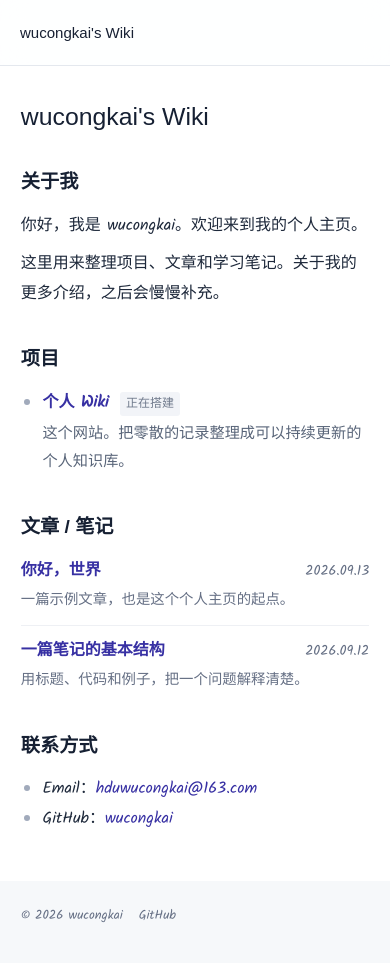
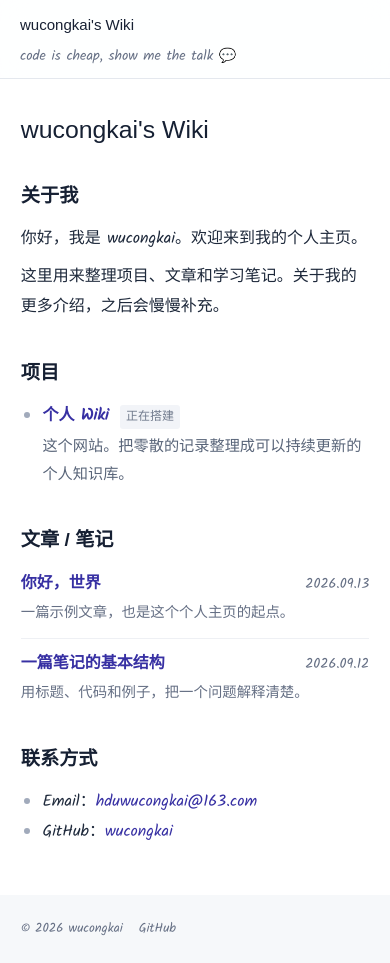
Before and after one commit to wucongkai/wucongkai.github.io, a Next.js app: page / in a window 390 px wide. Built offline with nearby package versions, Linux system fonts and the light colour scheme; a web font is replaced by a local one.

Commit message:
Add talk tagline to site header

```diff
--- a/app/globals.css
+++ b/app/globals.css
@@ -20,6 +20,7 @@ a:focus-visible, summary:focus-visible { outline: 2px solid var(--link); outline
 .site-header { position: sticky; top: 0; z-index: 30; background: rgb(255 255 255 / 88%); backdrop-filter: blur(12px); border-bottom: 1px solid var(--line); }
 .header-inner { max-width: 1080px; margin: auto; min-height: 65px; padding: .8rem 2rem; display: flex; gap: 2rem; align-items: center; }
 .wordmark { font-family: var(--heading-font); color: #172033; font-size: 1rem; white-space: nowrap; }
+.header-tagline { color: var(--muted); font-size: .95rem; line-height: 1.5; }
 .page-shell { max-width: 1040px; padding: 0 1.5rem; margin: 0 auto; }
 .paper { max-width: 800px; min-height: calc(100svh - 150px); padding: 3.4rem 3rem 3.7rem; background: var(--paper); border: 1px solid var(--line); border-top: 0; box-shadow: 0 4px 16px rgb(15 23 42 / 4%); }
 .eyebrow { color: var(--muted); font-family: 'Fira Mono', monospace; letter-spacing: .15em; font-size: .75rem; margin: 0 0 .65rem; }
@@ -83,6 +84,7 @@ li::marker { color: #a1aabb; }
 @media (max-width: 767px) {
   .header-inner { flex-wrap: wrap; gap: .45rem; padding: .7rem 1.25rem; }
   .wordmark { width: 100%; font-size: .94rem; }
+  .header-tagline { font-size: .875rem; }
   .page-shell { padding: 0; }
   .paper { padding: 2rem 1.3rem 3rem; border: 0; box-shadow: none; }
   h1 { font-size: 1.55rem; }
--- a/app/layout.tsx
+++ b/app/layout.tsx
@@ -22,6 +22,9 @@ export default function RootLayout({ children }: { children: React.ReactNode })
         <header className="site-header">
           <div className="header-inner">
             <Link className="wordmark" href="/">{site.title}</Link>
+            <span className="header-tagline" lang="en">
+              code is cheap, show me the talk <span aria-hidden="true">💬</span>
+            </span>
           </div>
         </header>
         <div className="page-shell"><main className="paper" id="main">{children}</main></div>
```
